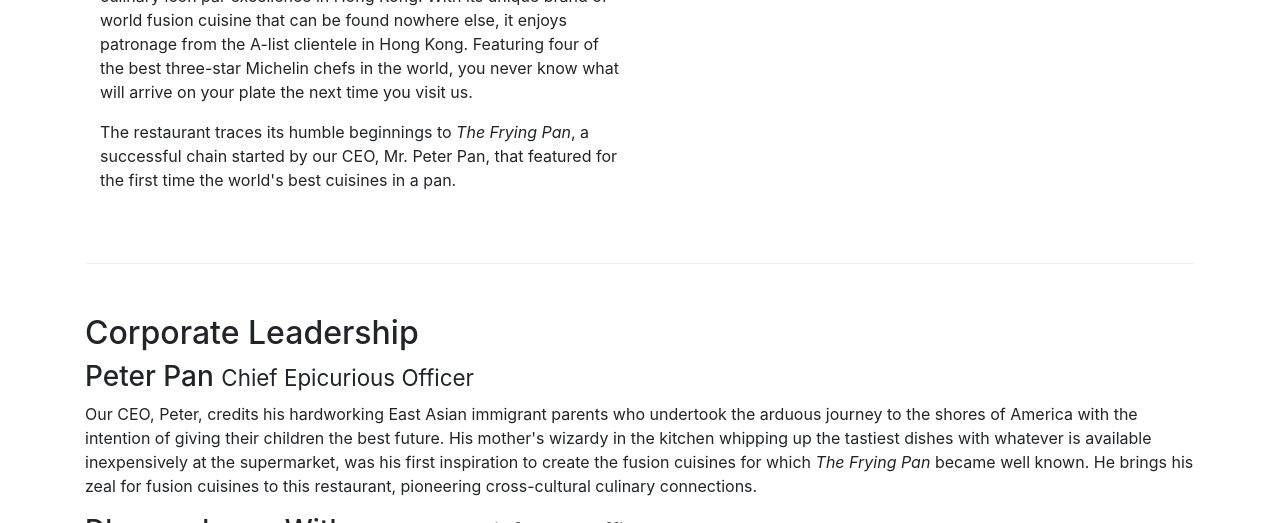
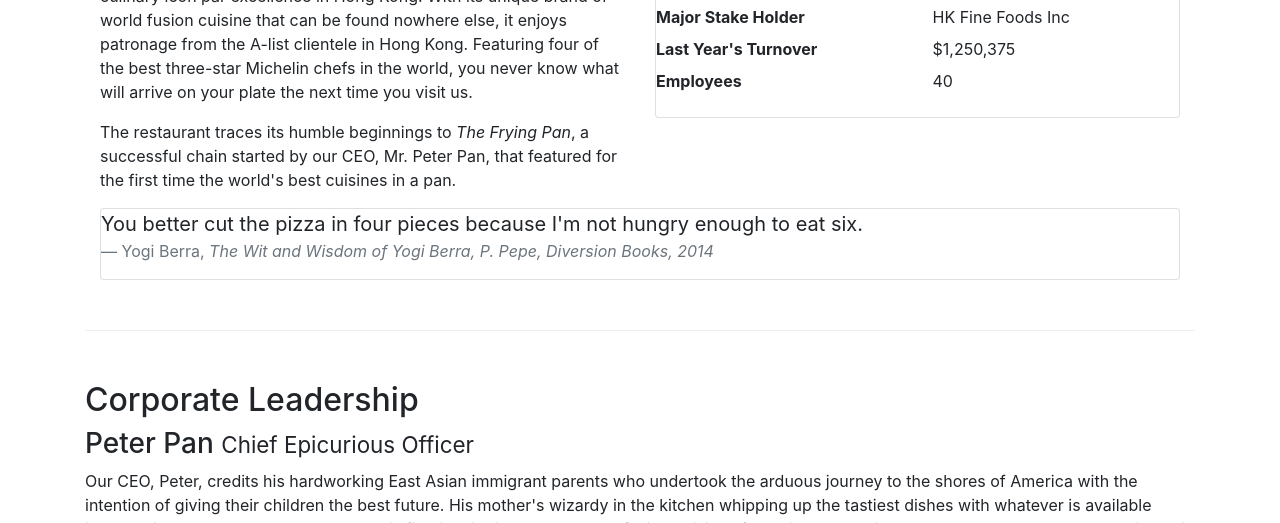
Before and after one commit to rfilaxwy/Bootstrap4-testing, a website: page aboutus.html in a window 1280 px wide. Shown: the part 577-1100 px from the top of the page. Drawn offline with nearby package versions, Linux system fonts and the light colour scheme.

Commit message:
Added cards

```diff
--- a/aboutus.html
+++ b/aboutus.html
@@ -67,7 +67,32 @@
                 <p>Started in 2010, Ristorante con Fusion quickly established itself as a culinary icon par excellence in Hong Kong. With its unique brand of world fusion cuisine that can be found nowhere else, it enjoys patronage from the A-list clientele in Hong Kong.  Featuring four of the best three-star Michelin chefs in the world, you never know what will arrive on your plate the next time you visit us.</p>
                 <p>The restaurant traces its humble beginnings to <em>The Frying Pan</em>, a successful chain started by our CEO, Mr. Peter Pan, that featured for the first time the world's best cuisines in a pan.</p>
             </div>
-            <div>
+            <div class="col-sm">
+                <div class="card">
+                    <h3 class="card-header bg-primary text-white">Facts at a glance</h3>
+                    <div class="card-block">
+                        <dl class="row">
+                            <dt class="col-6">Started</dt>
+                            <dd class="col-6">3 Feb. 2013</dd>
+                            <dt class="col-6">Major Stake Holder</dt>
+                            <dd class="col-6">HK Fine Foods Inc</dd>
+                            <dt class="col-6">Last Year's Turnover</dt>
+                            <dd class="col-6">$1,250,375</dd>
+                            <dt class="col-6">Employees</dt>
+                            <dd class="col-6">40</dd>
+                        </dl>
+                    </div>
+                </div>
+            </div>
+            <div class="col-12">
+                <div class="card card-block bg-faded">
+                    <blockquote class="blockquote">
+                        <p class="mb-0">You better cut the pizza in four pieces because I'm not hungry enough to eat six.</p>
+                        <footer class="blockquote-footer">Yogi Berra,
+                            <cite title="Source-Title">The Wit and Wisdom of Yogi Berra, P. Pepe, Diversion Books, 2014</cite>
+                        </footer>
+                    </blockquote>
+                </div>
             </div>
         </div>
 
@@ -133,6 +158,9 @@
            </div>
            <div class="col-12 col-sm-3">
 
+
+
+
            </div>
        </div>
     </div>
```
